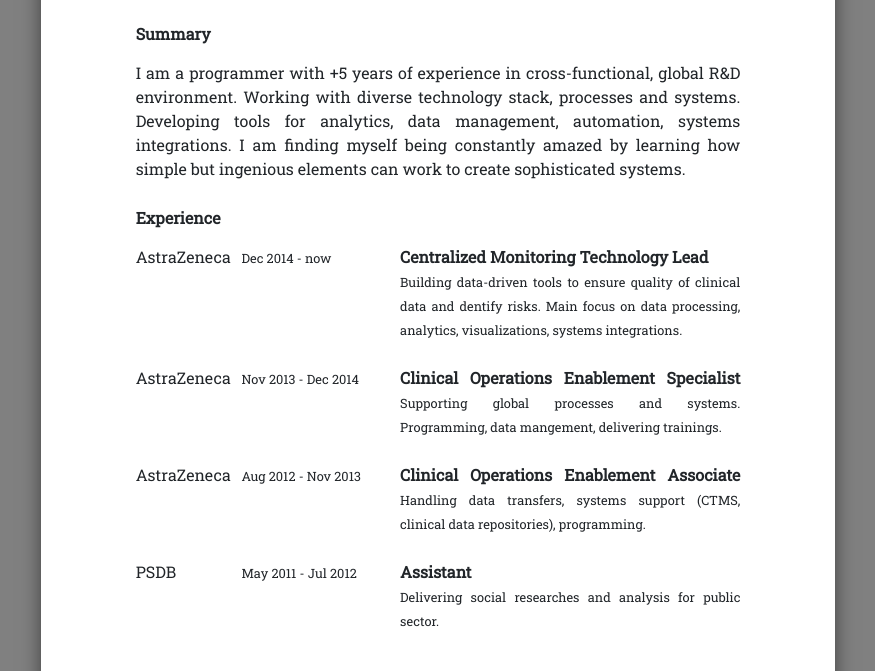
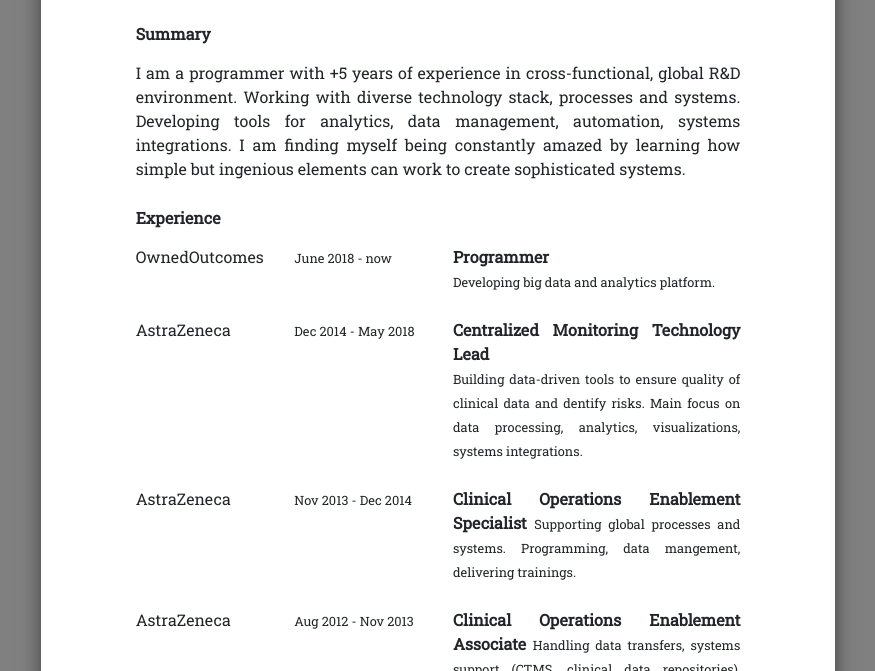
Before and after one commit to adamgolubowski/adamgolubowski.github.io, a plain HTML site: page cv/adam-golubowski-cv.html in a window 1280 px wide. Shown: the part 281-952 px from the top of the page, without its empty margins (202-1077 px from the left). Drawn offline with nearby package versions, Linux system fonts and the light colour scheme.

Commit message:
cv updated

```diff
--- a/cv/adam-golubowski-cv.html
+++ b/cv/adam-golubowski-cv.html
@@ -45,28 +45,34 @@
     <div class="row" id="category-header">
       <div class="col">Experience</div>
     </div>
+	<div class="row" id="category-details">
+      <div class="col-3">OwnedOutcomes</div>
+      <div class="col-3"><small>June 2018 - now</small></div>
+      <div class="col-6"><b>Programmer</b></br>
+        <small>Developing big data and analytics platform.</small></div>
+    </div>
     <div class="row" id="category-details">
-      <div class="col-2">AstraZeneca</div>
-      <div class="col-3"><small>Dec 2014 - now</small></div>
-      <div class="col-7"><b>Centralized Monitoring Technology Lead</b></br>
+      <div class="col-3">AstraZeneca</div>
+      <div class="col-3"><small>Dec 2014 - May 2018</small></div>
+      <div class="col-6"><b>Centralized Monitoring Technology Lead</b></br>
         <small>Building data-driven tools to ensure quality of clinical data and dentify risks. Main focus on data processing, analytics, visualizations, systems integrations. </small></div>
     </div>
     <div class="row" id="category-details">
-      <div class="col-2">AstraZeneca</div>
+      <div class="col-3">AstraZeneca</div>
       <div class="col-3"><small>Nov 2013 - Dec 2014</small></div>
-      <div class="col-7"><b>Clinical Operations Enablement Specialist</b> <small>Supporting global processes and systems. Programming, data mangement, delivering trainings.</small>
+      <div class="col-6"><b>Clinical Operations Enablement Specialist</b> <small>Supporting global processes and systems. Programming, data mangement, delivering trainings.</small>
       </div>
     </div>
     <div class="row" id="category-details">
-      <div class="col-2">AstraZeneca</div>
+      <div class="col-3">AstraZeneca</div>
       <div class="col-3"><small>Aug 2012 - Nov 2013</small></div>
-      <div class="col-7"><b>Clinical Operations Enablement Associate</b> <small>Handling data transfers, systems support (CTMS, clinical data repositories), programming.</small>
+      <div class="col-6"><b>Clinical Operations Enablement Associate</b> <small>Handling data transfers, systems support (CTMS, clinical data repositories), programming.</small>
       </div>
     </div>
     <div class="row" id="category-details">
-      <div class="col-2">PSDB</div>
+      <div class="col-3">PSDB</div>
       <div class="col-3"><small>May 2011 - Jul 2012</small></div>
-      <div class="col-7"><b>Assistant</b></br> <small>Delivering social researches and analysis for public sector.</small></div>
+      <div class="col-6"><b>Assistant</b></br> <small>Delivering social researches and analysis for public sector.</small></div>
     </div>
   </div>
 </page>
```
Also changed, not shown: index.html (+1 -1 lines).
